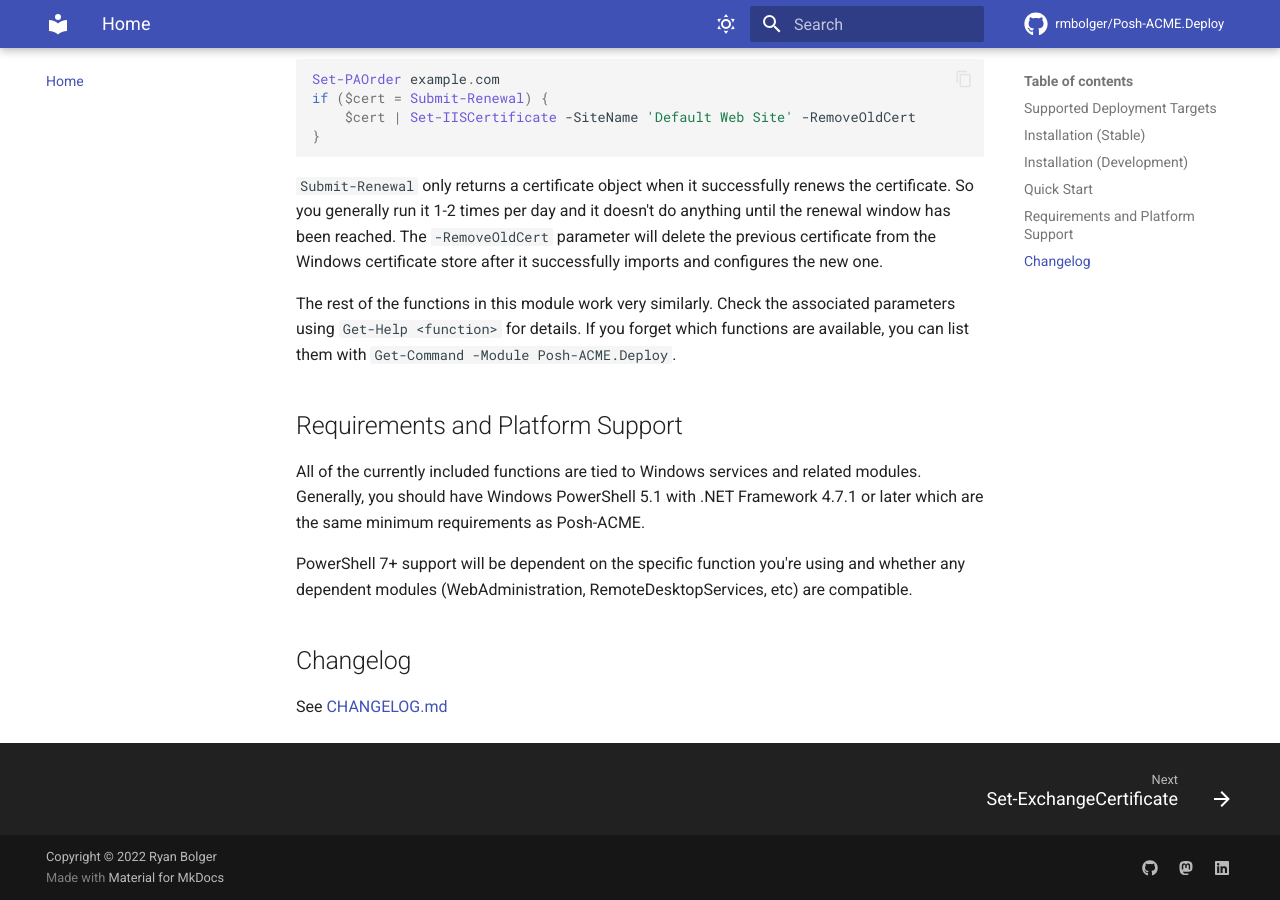
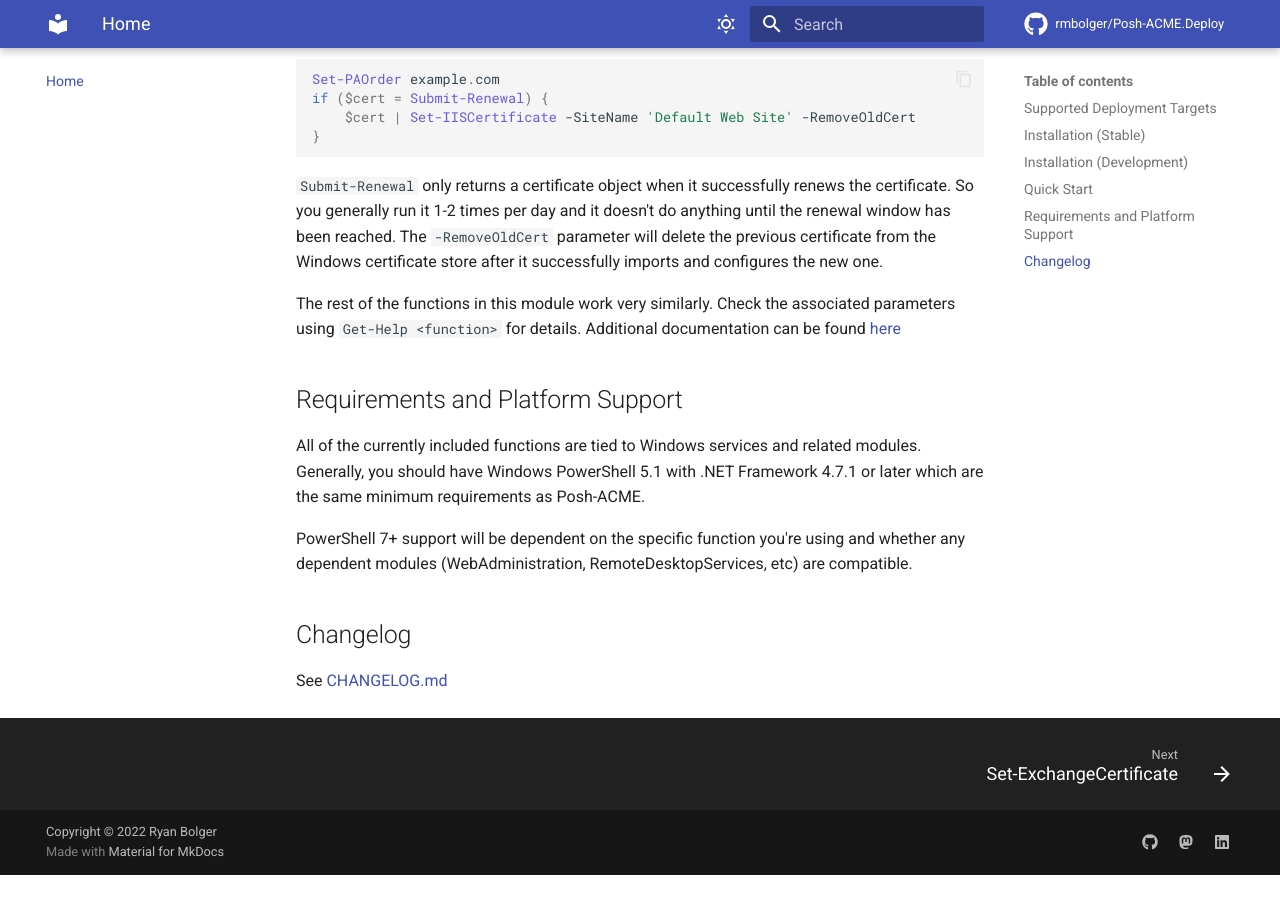
Before and after one commit to rmbolger/Posh-ACME.Deploy, an MkDocs documentation site: the page built from docs/index.md, in a window 1280 px wide and 900 px high, scrolled down 1703 px. Built offline with MkDocs 1.6.1 and Material for MkDocs 9.7.7, drawn with Linux system fonts in a browser that asks for light colours; comment, search, counter and statistics services are not loaded; the version menu is left out; after the commit the page ends 2578 px from its top, so only the background shows below that.

```diff
--- a/docs/index.md
+++ b/docs/index.md
@@ -61,7 +61,7 @@ if ($cert = Submit-Renewal) {
 
 `Submit-Renewal` only returns a certificate object when it successfully renews the certificate. So you generally run it 1-2 times per day and it doesn't do anything until the renewal window has been reached. The `-RemoveOldCert` parameter will delete the previous certificate from the Windows certificate store after it successfully imports and configures the new one.
 
-The rest of the functions in this module work very similarly. Check the associated parameters using `Get-Help <function>` for details. If you forget which functions are available, you can list them with `Get-Command -Module Posh-ACME.Deploy`.
+The rest of the functions in this module work very similarly. Check the associated parameters using `Get-Help <function>` for details. Additional documentation can be found [here](https://docs.dvolve.net/Posh-ACME.Deploy/)
 
 ## Requirements and Platform Support
 
```
Also changed, not shown: README.md (+1 -1 lines).
